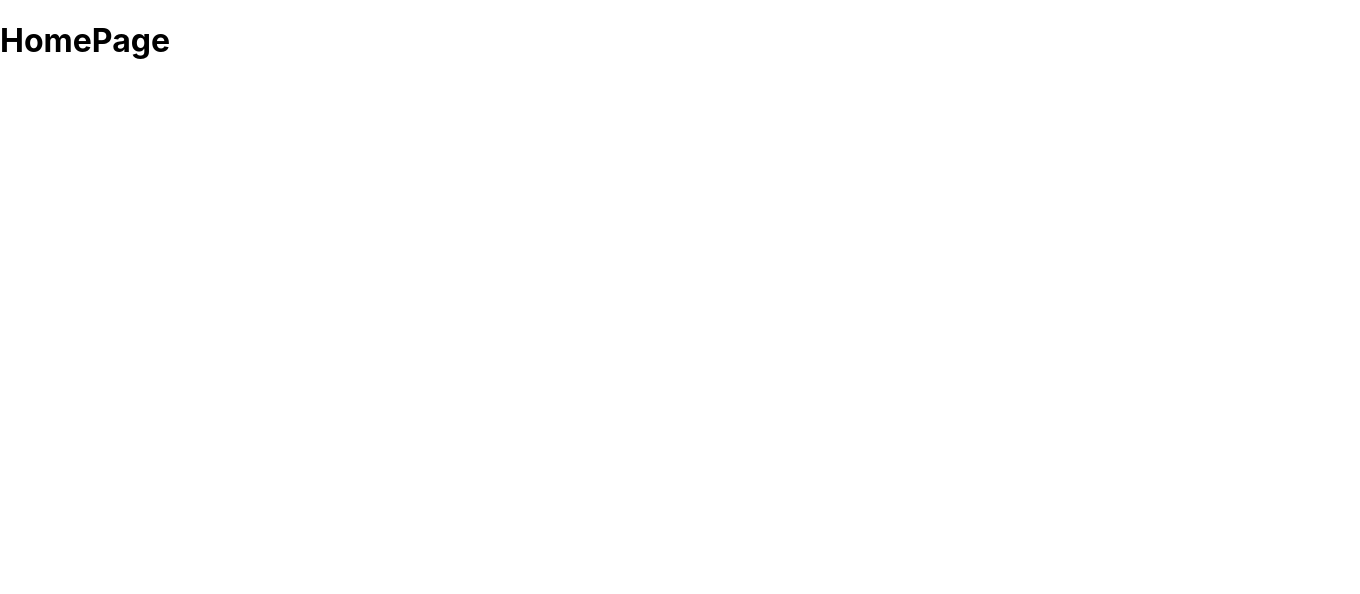
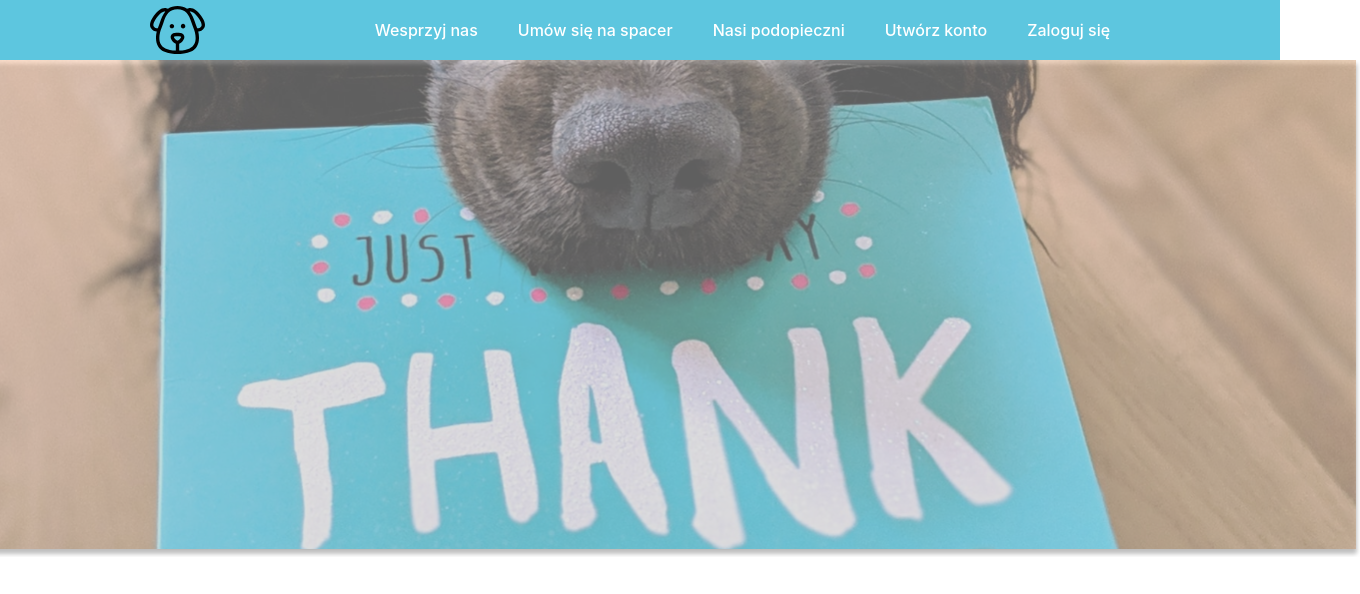
Before and after one commit to MateuszDobosz/ProjektZespolowy-Frontend, a React (Create React App) app: page / in a window 1280 px wide. Shown: the top 594 px of the page, 1360 px wide, since content can reach past the window. Built offline with nearby package versions, Linux system fonts and the light colour scheme.

Commit message:
add menu component

```diff
--- a/src/App.js
+++ b/src/App.js
@@ -1,10 +1,12 @@
 import React from "react";
 import { BrowserRouter as Router, Switch, Route } from "react-router-dom";
 import HomePage from "./pages/HomePage";
+import Menu from "./components/Menu";
 
 const App = () => {
   return (
     <Router>
+      <Menu />
       <Switch>
         <Route path="/donate"></Route>
         <Route path="/walk"></Route>
--- a/src/components/Link.js
+++ b/src/components/Link.js
@@ -5,6 +5,11 @@ const StyledLink = styled(NavLink)`
   color: white;
   font-weight: 500;
   padding: 20px;
+  text-decoration: none;
+
+  &.active1 {
+    text-decoration: underline;
+  }
 `;
 
 export default StyledLink;
--- /dev/null
+++ b/src/components/Menu.js
@@ -0,0 +1,58 @@
+import React from "react";
+import styled from "styled-components";
+import StyledLink from "../components/Link";
+import LogoIcon from "../assets/Group.svg";
+
+const NavWrapper = styled.nav`
+  background-color: #5dc6df;
+  display: flex;
+  flex-direction: row;
+  justify-content: space-evenly;
+  align-items: center;
+`;
+const Wrapper = styled.ul`
+  display: flex;
+  list-style: none;
+  height: 60px;
+  max-width: 1140px;
+
+  justify-content: flex-end;
+  align-items: center;
+`;
+
+const ListItem = styled.li``;
+
+const Menu = () => (
+  <NavWrapper>
+    <img src={LogoIcon} alt="Logo" />
+    <Wrapper>
+      <ListItem>
+        <StyledLink to="/donates" activeClassName="active1">
+          Wesprzyj nas
+        </StyledLink>
+      </ListItem>
+      <ListItem>
+        <StyledLink to="/walk" activeClassName="active1">
+          Umów się na spacer
+        </StyledLink>
+      </ListItem>
+      <ListItem>
+        <StyledLink to="/animals" activeClassName="active1">
+          Nasi podopieczni
+        </StyledLink>
+      </ListItem>
+      <ListItem>
+        <StyledLink to="/register" activeClassName="active1">
+          Utwórz konto
+        </StyledLink>
+      </ListItem>
+      <ListItem>
+        <StyledLink to="/login" activeClassName="active1">
+          Zaloguj się{" "}
+        </StyledLink>
+      </ListItem>
+    </Wrapper>
+  </NavWrapper>
+);
+
+export default Menu;
--- a/src/index.css
+++ b/src/index.css
@@ -1,13 +1,18 @@
 body {
   margin: 0;
-  font-family: -apple-system, BlinkMacSystemFont, 'Segoe UI', 'Roboto', 'Oxygen',
-    'Ubuntu', 'Cantarell', 'Fira Sans', 'Droid Sans', 'Helvetica Neue',
+  padding: 0;
+  font-family: -apple-system, BlinkMacSystemFont, "Segoe UI", "Roboto", "Oxygen",
+    "Ubuntu", "Cantarell", "Fira Sans", "Droid Sans", "Helvetica Neue",
     sans-serif;
   -webkit-font-smoothing: antialiased;
   -moz-osx-font-smoothing: grayscale;
 }
+* {
+  margin: 0;
+  padding: 0;
+}
 
 code {
-  font-family: source-code-pro, Menlo, Monaco, Consolas, 'Courier New',
+  font-family: source-code-pro, Menlo, Monaco, Consolas, "Courier New",
     monospace;
 }
--- a/src/pages/HomePage.js
+++ b/src/pages/HomePage.js
@@ -1,6 +1,22 @@
 import React from "react";
 import styled from "styled-components";
+import Img from "../assets/Group 10.svg";
 
-const HomePage = () => <h1>HomePage</h1>;
+const Wrapper = styled.div`
+  height: calc(100vh - 60px);
+  display: flex;
+  flex-direction: column;
+  justify-content: flex-start;
+  align-items: center;
+`;
+
+const MainImg = styled.img`
+  width: 1440px;
+`;
+const HomePage = () => (
+  <Wrapper>
+    <MainImg src={Img} alt="Dog" />
+  </Wrapper>
+);
 
 export default HomePage;
```
